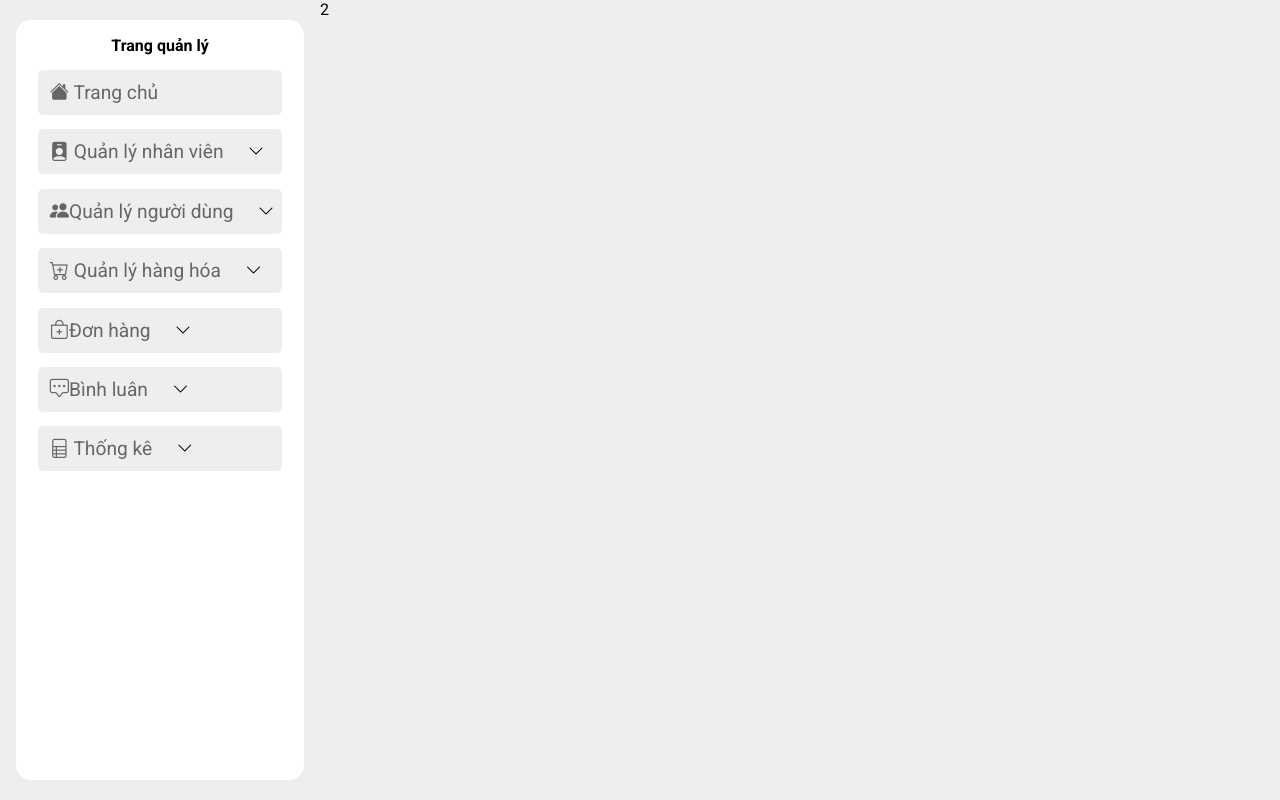
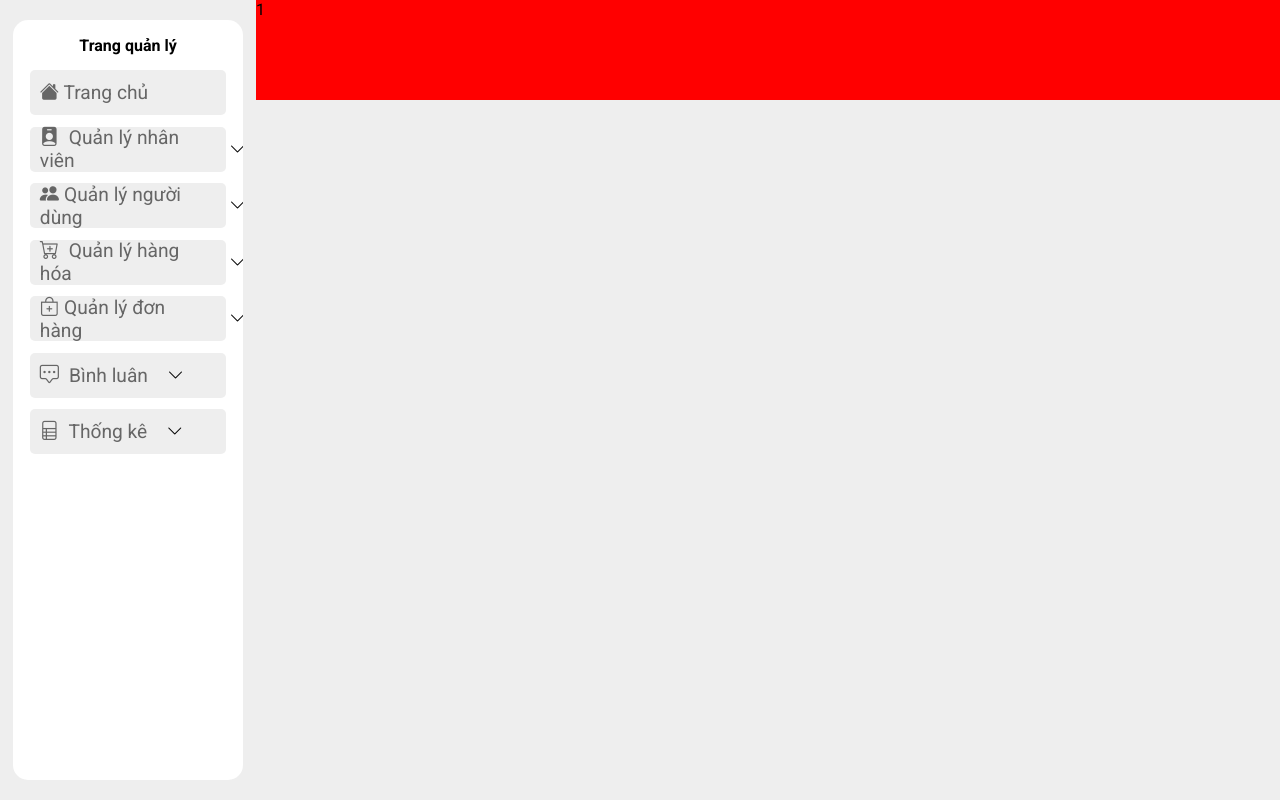
Before and after one commit to luonggiahuysoi/QuanLyBanHangNienLuan02, a PHP site: page / in a window 1280 px wide. Run offline with PHP 8.4, Linux system fonts and the light colour scheme.

Commit message:
update code

```diff
--- a/index.html
+++ b/index.html
@@ -30,9 +30,12 @@
                   <a href=""><i class="bi bi-house-fill"></i> Trang chủ</a>
                </div>
             </div>
+
+            <!--=========================== NOTE: Nhân viên ===================== -->
+
             <div class="nav_view_center magintop_nav">
                <div class="item_cha" id="item_cha">
-                  <a href=""><i class="bi bi-person-badge-fill"></i> Quản lý nhân viên</a>
+                  <a href=""><i style="margin-right: 5px;" class="bi bi-person-badge-fill"></i> Quản lý nhân viên</a>
                   <p class="plus_r"><i class="bi bi-chevron-down"></i></p>
                </div>
                <div class="item-con" id="item-con">
@@ -50,12 +53,14 @@
                   </div>
 
                </div>
+            </div>
 
-            </div>
+
+            <!--=========================== NOTE: Người dùng ===================== -->
 
             <div class="nav_view_center magintop_nav">
                <div class="item_cha" id="item_cha1">
-                  <a href=""><i class="bi bi-people-fill "></i>Quản lý người dùng</a>
+                  <a href=""><i style="margin-right: 5px;" class="bi bi-people-fill "></i>Quản lý người dùng</a>
                   <p class="plus_r"><i class="bi bi-chevron-down"></i></p>
                </div>
                <div class="item-con" id="item-con1">
@@ -71,38 +76,103 @@
                   <div class="item-con_list item-con_listout" id="close_nav1">
                      <a href="index.html"><i class="bi bi-box-arrow-in-left"></i>Trở về</a>
                   </div>
-
                </div>
-
-
             </div>
 
 
+            <!--=========================== NOTE: Hàng hóa ===================== -->
+
             <div class="nav_view_center magintop_nav">
-               <div class="item_cha">
-                  <a href=""><i class="bi bi-cart-plus"></i> Quản lý hàng hóa</a>
+               <div class="item_cha" id="item_cha2">
+                  <a href=""><i style="margin-right: 5px;" class="bi bi-cart-plus"></i> Quản lý hàng hóa</a>
                   <p class="plus_r"><i class="bi bi-chevron-down"></i></p>
+               </div>
+               <div class="item-con" id="item-con2">
+                  <div class="item-con_list" id="">
+                     <a href=""><i class="bi bi-dot"></i>Quản lý danh mục</a>
+                  </div>
+                  <div class="item-con_list">
+                     <a href=""><i class="bi bi-dot"></i>Quản lý sản phẩm</a>
+                  </div>
+                  <!-- <div class="item-con_list">
+                     <a href=""><i class="bi bi-dot"></i>Lịch làm</a>
+                  </div> -->
+                  <div class="item-con_list item-con_listout" id="close_nav2">
+                     <a href="index.html"><i class="bi bi-box-arrow-in-left"></i>Trở về</a>
+                  </div>
                </div>
             </div>
 
+
+            <!--=========================== NOTE: Đơn hàng ===================== -->
+
+
             <div class="nav_view_center magintop_nav">
-               <div class="item_cha">
-                  <a href=""><i class="bi bi-bag-plus"></i>Đơn hàng</a>
+               <div class="item_cha" id="item_cha3">
+                  <a href=""><i style="margin-right: 5px;" class="bi bi-bag-plus"></i>Quản lý đơn hàng</a>
                   <p class="plus_r"><i class="bi bi-chevron-down"></i></p>
+               </div>
+               <div class="item-con" id="item-con3">
+                  <div class="item-con_list" id="">
+                     <a href=""><i class="bi bi-dot"></i>Theo dõi đơn</a>
+                  </div>
+                  <div class="item-con_list">
+                     <a href=""><i class="bi bi-dot"></i>Lương nhân viên</a>
+                  </div>
+                  <div class="item-con_list">
+                     <a href=""><i class="bi bi-dot"></i>Lịch làm</a>
+                  </div>
+                  <div class="item-con_list item-con_listout" id="close_nav3">
+                     <a href="index.html"><i class="bi bi-box-arrow-in-left"></i>Trở về</a>
+                  </div>
                </div>
             </div>
 
+
+
+            <!--=========================== NOTE: Bình luận ===================== -->
             <div class="nav_view_center magintop_nav">
-               <div class="item_cha">
-                  <a href=""><i class="bi bi-chat-square-dots"></i>Bình luân</a>
+               <div class="item_cha" id="item_cha4">
+                  <a href=""><i style="margin-right: 10px;" class="bi bi-chat-square-dots"></i>Bình luân</a>
                   <p class="plus_r"><i class="bi bi-chevron-down"></i></p>
+               </div>
+               <div class="item-con" id="item-con4">
+                  <div class="item-con_list" id="">
+                     <a href=""><i class="bi bi-dot"></i>Phân quyền nhân viên</a>
+                  </div>
+                  <div class="item-con_list">
+                     <a href=""><i class="bi bi-dot"></i>Lương nhân viên</a>
+                  </div>
+                  <div class="item-con_list">
+                     <a href=""><i class="bi bi-dot"></i>Lịch làm</a>
+                  </div>
+                  <div class="item-con_list item-con_listout" id="close_nav4">
+                     <a href="index.html"><i class="bi bi-box-arrow-in-left"></i>Trở về</a>
+                  </div>
                </div>
             </div>
 
+
+            <!--=========================== NOTE: Thông kê ===================== -->
+
             <div class="nav_view_center magintop_nav">
-               <div class="item_cha">
-                  <a href=""><i class="bi bi-file-ruled"></i> Thống kê</a>
+               <div class="item_cha" id="item_cha5">
+                  <a href=""><i style="margin-right: 5px;" class="bi bi-file-ruled"></i> Thống kê</a>
                   <p class="plus_r"><i class="bi bi-chevron-down"></i></p>
+               </div>
+               <div class="item-con" id="item-con5">
+                  <div class="item-con_list" id="">
+                     <a href=""><i class="bi bi-dot"></i>Thống kê theo danh mục</a>
+                  </div>
+                  <div class="item-con_list">
+                     <a href=""><i class="bi bi-dot"></i>Thống kê theo sản phẩm</a>
+                  </div>
+                  <div class="item-con_list">
+                     <a href=""><i class="bi bi-dot"></i>Thống kê đơn hàng</a>
+                  </div>
+                  <div class="item-con_list item-con_listout" id="close_nav5">
+                     <a href="index.html"><i class="bi bi-box-arrow-in-left"></i>Trở về</a>
+                  </div>
                </div>
             </div>
          </div>
@@ -110,7 +180,14 @@
 
       <!-- center -->
       <div class="content">
-         2
+         <div class="content_top">
+            1
+         </div>
+
+
+         <div class="content_bottom">
+
+         </div>
       </div>
    </div>
 
--- a/public/css/admin.css
+++ b/public/css/admin.css
@@ -159,3 +159,19 @@
     color: white;
     font-weight: 500;
 }
+
+
+/*===================== content =================== */
+
+.content {
+    position: relative;
+    width: 100%;
+    height: 100vh;
+}
+
+.content_top {
+    position: fixed;
+    width: 100%;
+    height: 100px;
+    background-color: red;
+}
```
Also changed, not shown: public/js/admin_main.js (+67 -18 lines).
